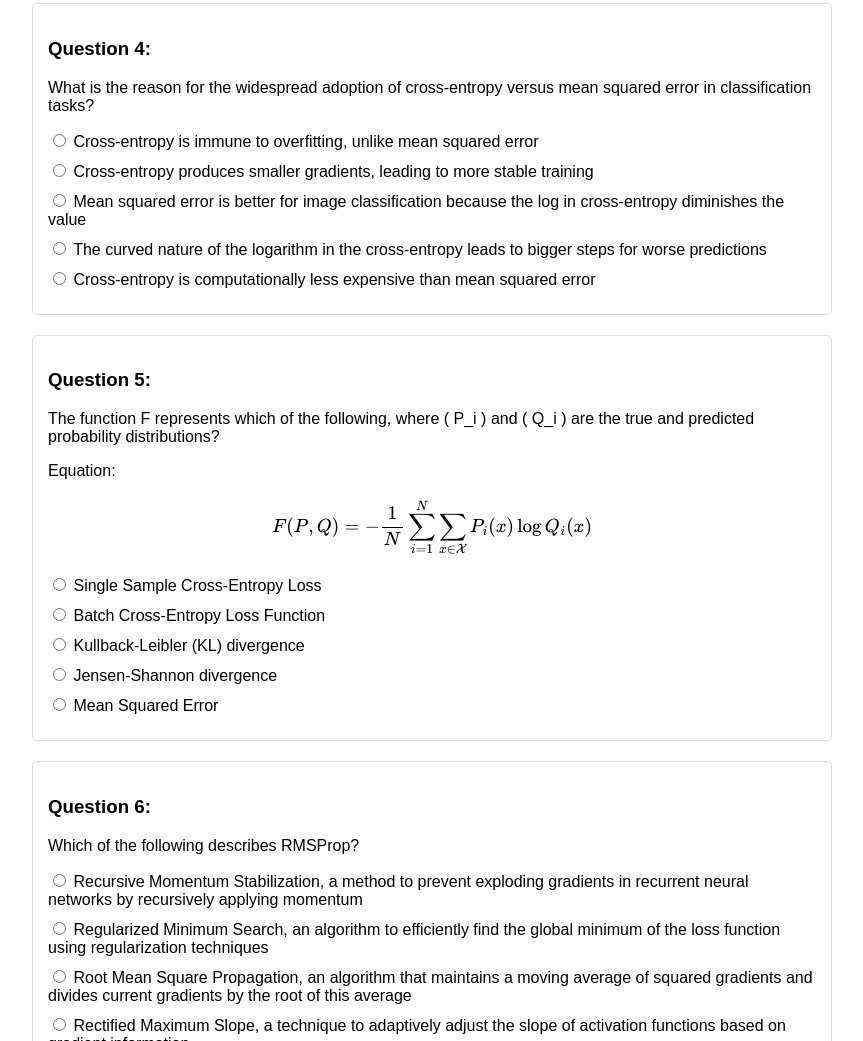
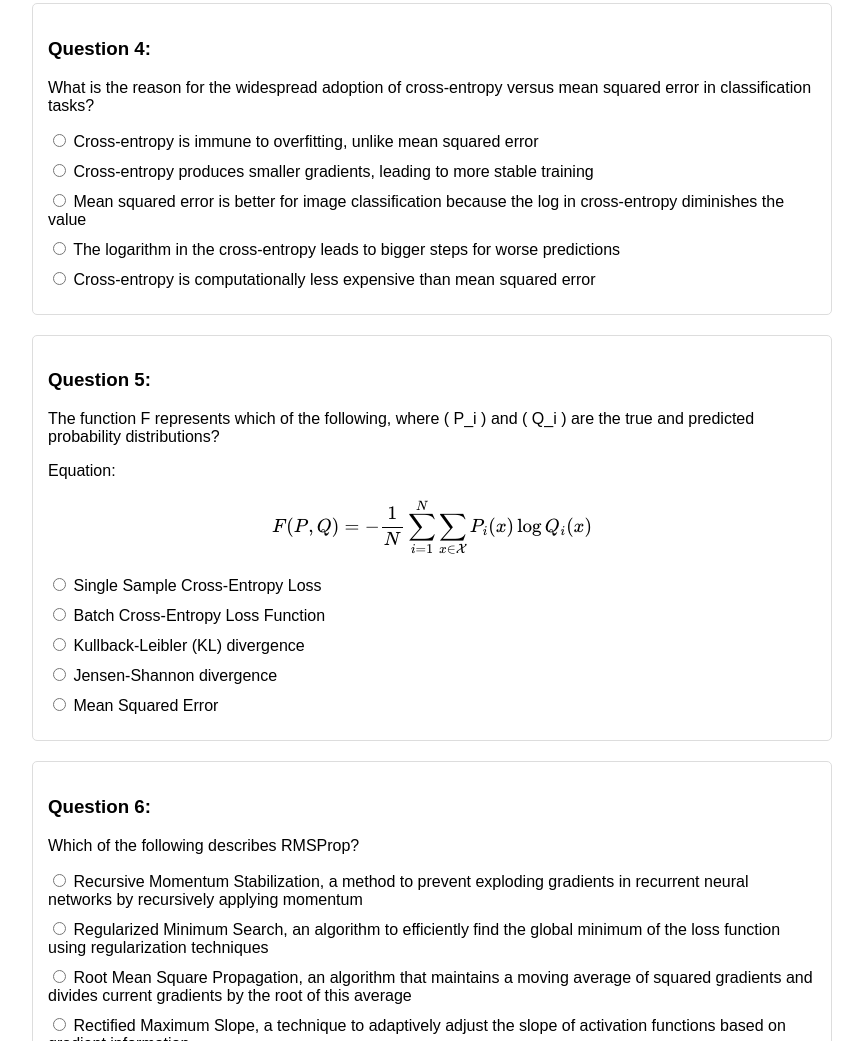
Before and after one commit to PramaLLC/DeepLearningTest, a plain HTML site: page index.html in a window 1280 px wide. Shown: the part 1195-2236 px from the top of the page, without its empty margins (208-1071 px from the left). Drawn offline with nearby package versions, Linux system fonts and the light colour scheme.

Commit message:
Update index.html

```diff
--- a/index.html
+++ b/index.html
@@ -133,7 +133,7 @@
             "answerF2": "Cross-entropy is computationally less expensive than mean squared error",
             "answerF3": "Cross-entropy produces smaller gradients, leading to more stable training",
             "answerF4": "Cross-entropy is immune to overfitting, unlike mean squared error",
-            "answerT": "The curved nature of the logarithm in the cross-entropy leads to bigger steps for worse predictions",
+            "answerT": "The logarithm in the cross-entropy leads to bigger steps for worse predictions",
             "explanation": "Cross-entropy is widely preferred for classification tasks due to its logarithmic nature. This results in larger gradients for probabilities far from the true label, allowing for faster learning when the model is incorrect. In contrast, mean squared error can lead to slower learning for incorrect predictions, especially when the predicted probability is close to 0 or 1. The steeper gradients of cross-entropy help combat the vanishing gradient problem, particularly in the early stages of training. While cross-entropy has other advantages, such as its natural extension to multi-class problems, its superior gradient behavior is the primary reason for its widespread adoption in classification tasks."
         },
             {
```
